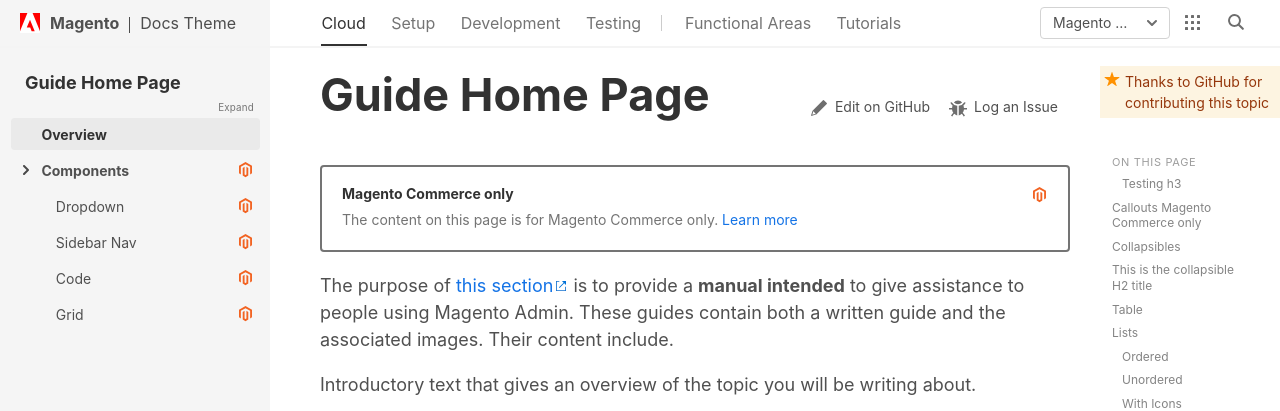
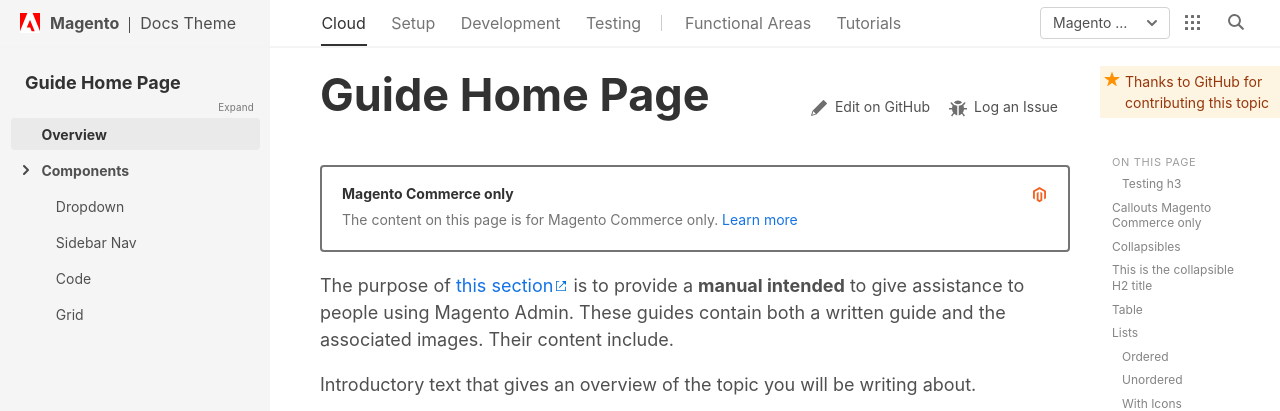
Before and after one commit to commerce-docs/devdocs-theme, a Jekyll site: the page built from example.md, in a window 1280 px wide. Shown: the top 411 px of the page. Built offline with Jekyll 4.4.1, drawn with Linux system fonts in a browser that asks for light colours; some web fonts are replaced; comment, search, counter and statistics services are not loaded.

Commit message:
Remove unused class from menu item

```diff
--- a/_includes/layout/sidebar-nav-tree-item.html
+++ b/_includes/layout/sidebar-nav-tree-item.html
@@ -4,7 +4,7 @@
 
 {% if include.page.title %}
 <li class="spectrum-SideNav-item {% if include.page.url == page.url %}is-selected{% endif %}">
-  <a class="spectrum-SideNav-itemLink ee-only" href="{{ site.baseurl }}{{ include.page.url }}">{% if include.page.menu_title %}{{ include.page.menu_title }}{% else %}{{ include.page.title }}{% endif %}</a>
+  <a class="spectrum-SideNav-itemLink" href="{{ site.baseurl }}{{ include.page.url }}">{% if include.page.menu_title %}{{ include.page.menu_title }}{% else %}{{ include.page.title }}{% endif %}</a>
   {% if children_size > 0 %}
     <ul class="spectrum-SideNav">
     {% for child in children %}
```
